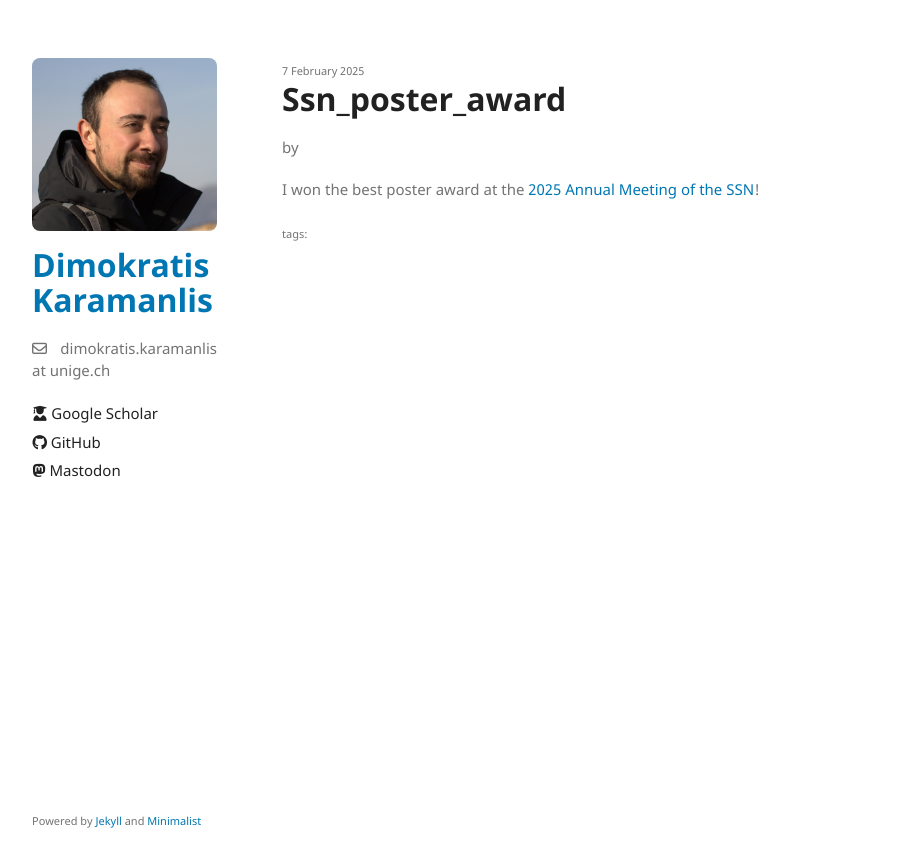
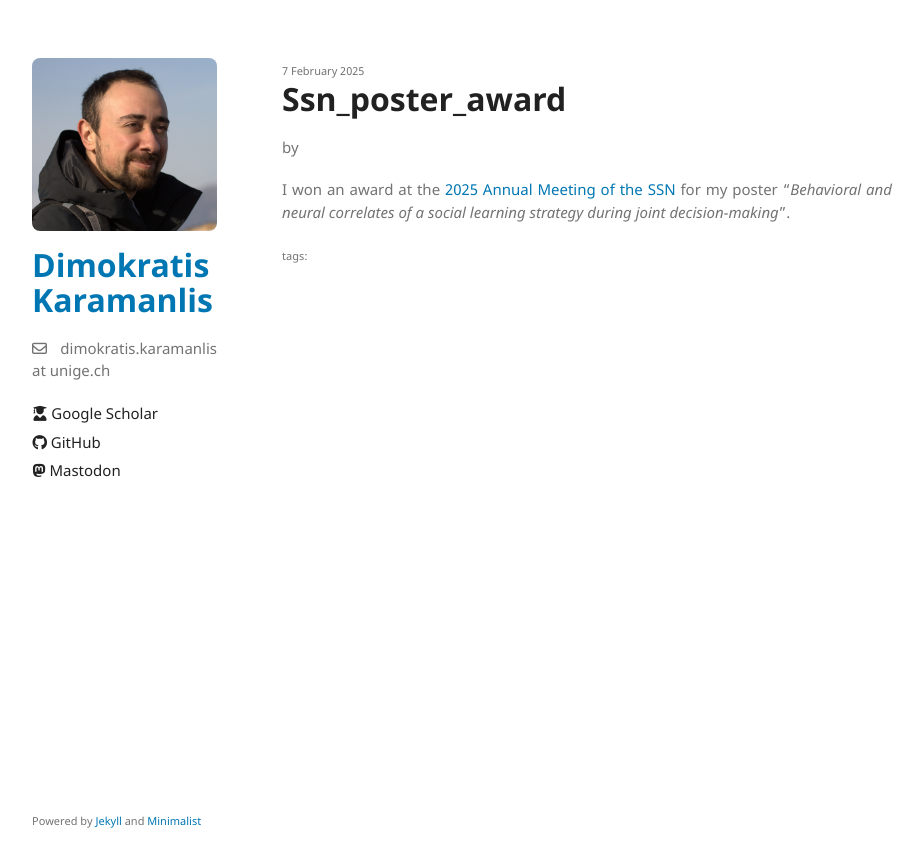
Before and after one commit to dimokaramanlis/dimokaramanlis.github.io, a Jekyll site: the page built from _news/2025-02-07-ssn_poster_award.md, in a window 1280 px wide. Shown: the top 867 px of the page, without its empty margins (178-1101 px from the left). Built offline with Jekyll 4.4.1, drawn with Linux system fonts in a browser that asks for light colours; the repository's description, which GitHub fills in, is left out.

Commit message:
updated news

```diff
--- a/_news/2025-02-07-ssn_poster_award.md
+++ b/_news/2025-02-07-ssn_poster_award.md
@@ -4,4 +4,4 @@ date: 2025-02-07 15:59:00-0400
 inline: true
 ---
 
-I won the best poster award at the [2025 Annual Meeting of the SSN](https://www.swissneuroscience.ch/events/19/)!
+I won an award at the [2025 Annual Meeting of the SSN](https://www.swissneuroscience.ch/events/19/) for my poster "*Behavioral and neural correlates of a social learning  strategy during joint decision-making*".
```
